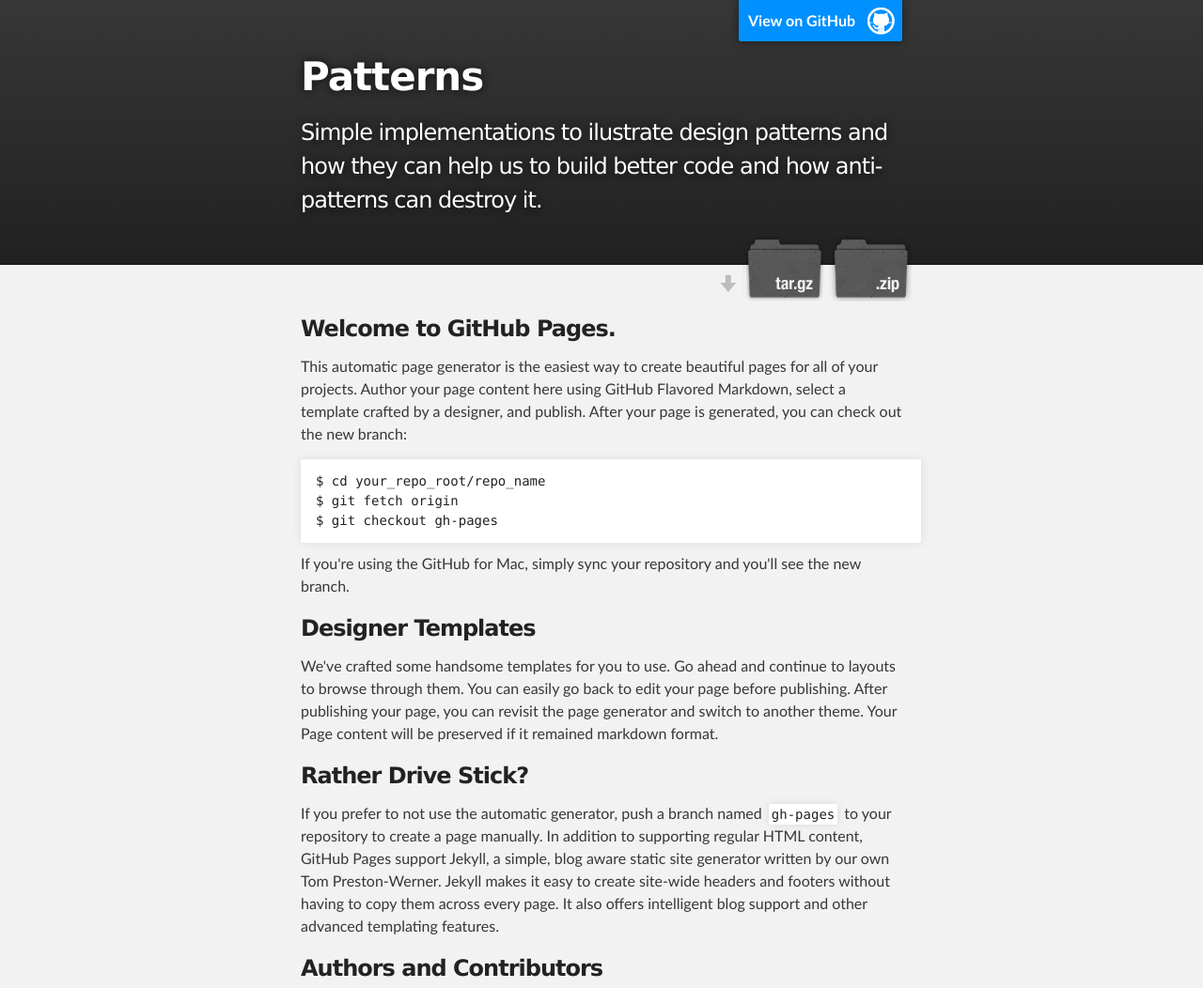
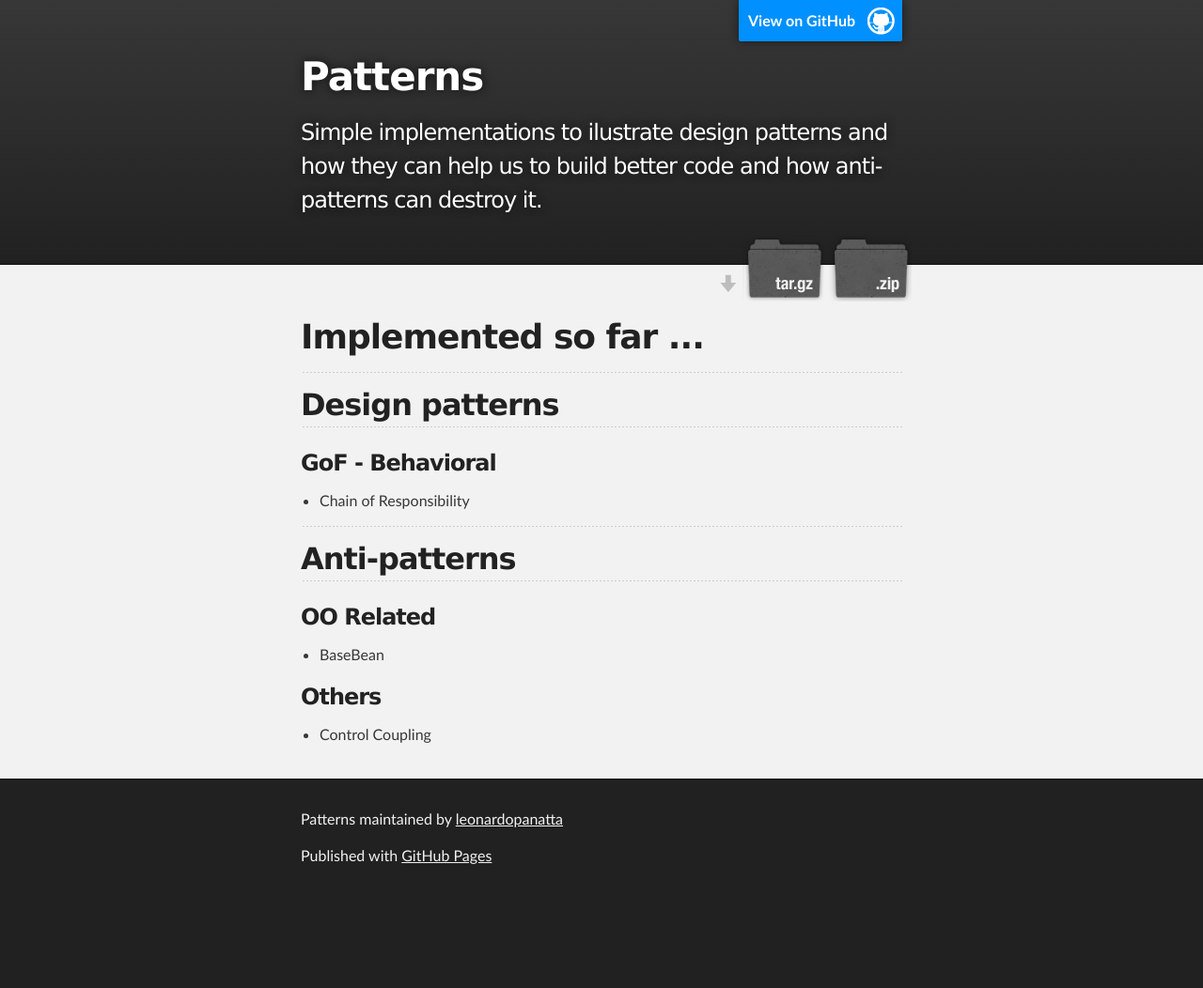
Before and after one commit to leonardopanatta/patterns, a plain HTML site: page index.html in a window 1280 px wide. Shown: the top 1052 px of the page at 94% size. After the commit the page ends 958 px from the top, so only its background shows below. Drawn offline with Linux system fonts and the light colour scheme.

```diff
--- a/index.html
+++ b/index.html
@@ -31,37 +31,39 @@
     <!-- MAIN CONTENT -->
     <div id="main_content_wrap" class="outer">
       <section id="main_content" class="inner">
-        <h3>
-<a id="welcome-to-github-pages" class="anchor" href="#welcome-to-github-pages" aria-hidden="true"><span class="octicon octicon-link"></span></a>Welcome to GitHub Pages.</h3>
+        <h1>
+<a id="implemented-so-far-" class="anchor" href="#implemented-so-far-" aria-hidden="true"><span class="octicon octicon-link"></span></a>Implemented so far ...</h1>
 
-<p>This automatic page generator is the easiest way to create beautiful pages for all of your projects. Author your page content here using GitHub Flavored Markdown, select a template crafted by a designer, and publish. After your page is generated, you can check out the new branch:</p>
+<hr>
 
-<pre><code>$ cd your_repo_root/repo_name
-$ git fetch origin
-$ git checkout gh-pages
-</code></pre>
-
-<p>If you're using the GitHub for Mac, simply sync your repository and you'll see the new branch.</p>
+<h2>
+<a id="design-patterns" class="anchor" href="#design-patterns" aria-hidden="true"><span class="octicon octicon-link"></span></a>Design patterns</h2>
 
 <h3>
-<a id="designer-templates" class="anchor" href="#designer-templates" aria-hidden="true"><span class="octicon octicon-link"></span></a>Designer Templates</h3>
+<a id="gof---behavioral" class="anchor" href="#gof---behavioral" aria-hidden="true"><span class="octicon octicon-link"></span></a>GoF - Behavioral</h3>
 
-<p>We've crafted some handsome templates for you to use. Go ahead and continue to layouts to browse through them. You can easily go back to edit your page before publishing. After publishing your page, you can revisit the page generator and switch to another theme. Your Page content will be preserved if it remained markdown format.</p>
+<ul>
+<li>Chain of Responsibility</li>
+</ul>
+
+<hr>
+
+<h2>
+<a id="anti-patterns" class="anchor" href="#anti-patterns" aria-hidden="true"><span class="octicon octicon-link"></span></a>Anti-patterns</h2>
 
 <h3>
-<a id="rather-drive-stick" class="anchor" href="#rather-drive-stick" aria-hidden="true"><span class="octicon octicon-link"></span></a>Rather Drive Stick?</h3>
+<a id="oo-related" class="anchor" href="#oo-related" aria-hidden="true"><span class="octicon octicon-link"></span></a>OO Related</h3>
 
-<p>If you prefer to not use the automatic generator, push a branch named <code>gh-pages</code> to your repository to create a page manually. In addition to supporting regular HTML content, GitHub Pages support Jekyll, a simple, blog aware static site generator written by our own Tom Preston-Werner. Jekyll makes it easy to create site-wide headers and footers without having to copy them across every page. It also offers intelligent blog support and other advanced templating features.</p>
+<ul>
+<li>BaseBean</li>
+</ul>
 
 <h3>
-<a id="authors-and-contributors" class="anchor" href="#authors-and-contributors" aria-hidden="true"><span class="octicon octicon-link"></span></a>Authors and Contributors</h3>
+<a id="others" class="anchor" href="#others" aria-hidden="true"><span class="octicon octicon-link"></span></a>Others</h3>
 
-<p>You can <a href="https://github.com/blog/821" class="user-mention">@mention</a> a GitHub username to generate a link to their profile. The resulting <code>&lt;a&gt;</code> element will link to the contributor's GitHub Profile. For example: In 2007, Chris Wanstrath (<a href="https://github.com/defunkt" class="user-mention">@defunkt</a>), PJ Hyett (<a href="https://github.com/pjhyett" class="user-mention">@pjhyett</a>), and Tom Preston-Werner (<a href="https://github.com/mojombo" class="user-mention">@mojombo</a>) founded GitHub.</p>
-
-<h3>
-<a id="support-or-contact" class="anchor" href="#support-or-contact" aria-hidden="true"><span class="octicon octicon-link"></span></a>Support or Contact</h3>
-
-<p>Having trouble with Pages? Check out the documentation at <a href="https://help.github.com/pages">https://help.github.com/pages</a> or contact <a href="mailto:support@github.com">support@github.com</a> and we’ll help you sort it out.</p>
+<ul>
+<li>Control Coupling</li>
+</ul>
       </section>
     </div>
 
```
Also changed, not shown: params.json (+1 -1 lines).
